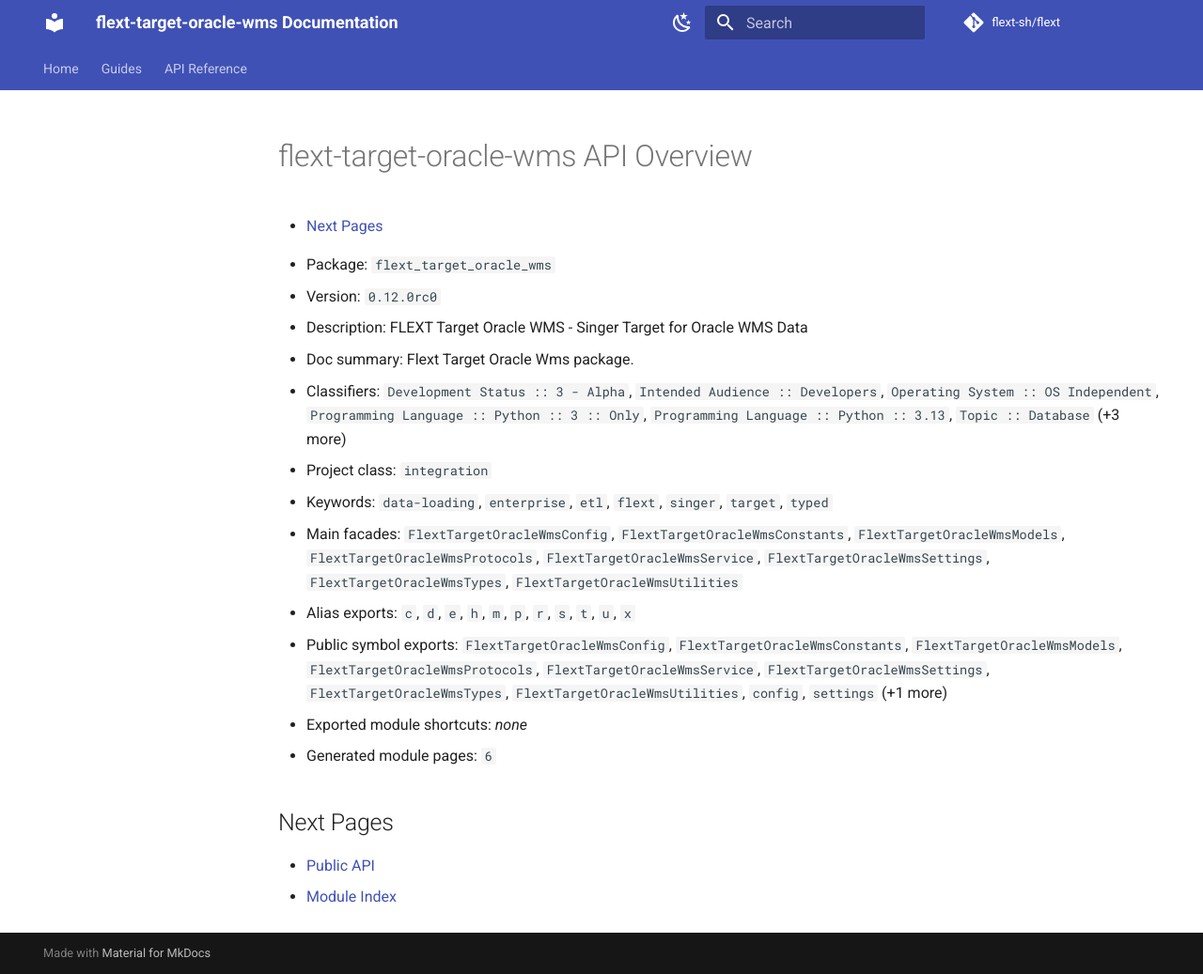
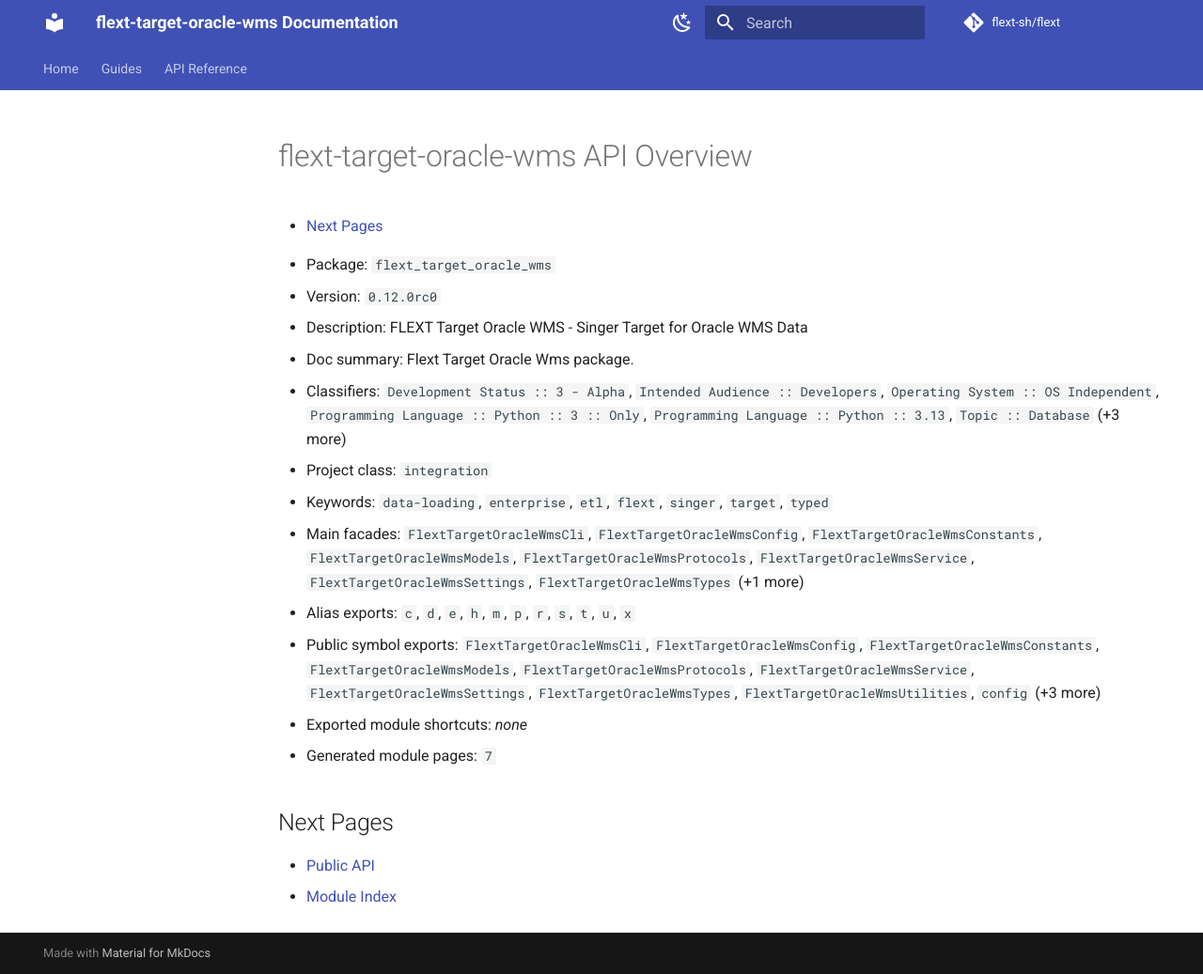
Before and after one commit to flext-sh/flext-target-oracle-wms, an MkDocs documentation site: the page built from docs/api-reference/generated/overview.md, in a window 1280 px wide and 1037 px high. Shown: the whole window at 94% size. Built offline with MkDocs 1.6.1 and Material for MkDocs 9.7.7, drawn with Linux system fonts in a browser that asks for light colours; comment, search, counter and statistics services are not loaded.

Commit message:
[WIP] adopt concurrent regeneration sweep

```diff
--- a/docs/api-reference/generated/overview.md
+++ b/docs/api-reference/generated/overview.md
@@ -17,18 +17,19 @@
 - Project class: `integration`
 - Keywords: `data-loading`, `enterprise`, `etl`, `flext`, `singer`, `target`,
   `typed`
-- Main facades: `FlextTargetOracleWmsConfig`, `FlextTargetOracleWmsConstants`,
+- Main facades: `FlextTargetOracleWmsCli`, `FlextTargetOracleWmsConfig`,
+  `FlextTargetOracleWmsConstants`, `FlextTargetOracleWmsModels`,
+  `FlextTargetOracleWmsProtocols`, `FlextTargetOracleWmsService`,
+  `FlextTargetOracleWmsSettings`, `FlextTargetOracleWmsTypes` (+1 more)
+- Alias exports: `c`, `d`, `e`, `h`, `m`, `p`, `r`, `s`, `t`, `u`, `x`
+- Public symbol exports: `FlextTargetOracleWmsCli`,
+  `FlextTargetOracleWmsConfig`, `FlextTargetOracleWmsConstants`,
   `FlextTargetOracleWmsModels`, `FlextTargetOracleWmsProtocols`,
   `FlextTargetOracleWmsService`, `FlextTargetOracleWmsSettings`,
-  `FlextTargetOracleWmsTypes`, `FlextTargetOracleWmsUtilities`
-- Alias exports: `c`, `d`, `e`, `h`, `m`, `p`, `r`, `s`, `t`, `u`, `x`
-- Public symbol exports: `FlextTargetOracleWmsConfig`,
-  `FlextTargetOracleWmsConstants`, `FlextTargetOracleWmsModels`,
-  `FlextTargetOracleWmsProtocols`, `FlextTargetOracleWmsService`,
-  `FlextTargetOracleWmsSettings`, `FlextTargetOracleWmsTypes`,
-  `FlextTargetOracleWmsUtilities`, `config`, `settings` (+1 more)
+  `FlextTargetOracleWmsTypes`, `FlextTargetOracleWmsUtilities`, `config` (+3
+  more)
 - Exported module shortcuts: _none_
-- Generated module pages: `6`
+- Generated module pages: `7`
 
 ## Next Pages
 
--- a/pyproject.toml
+++ b/pyproject.toml
@@ -675,8 +675,8 @@
   "pytest-xdist>=3.8.0",
   "pyupgrade>=3.21.2",
   "radon>=6.0.1",
-  "ruff>=0.16.0",
-  "rumdl>=0.2.45",
+  "ruff>=0.16.5",
+  "rumdl>=0.2.62",
   "types-cachetools>=7.0.0.20260713",
   "types-cffi>=2.1.0.20260827",
   "types-click>=7.1.8",
```
Also changed, not shown: README.md (+4 -4 lines), docs/api-reference/README.md (+3 -4 lines), 1 other file.
